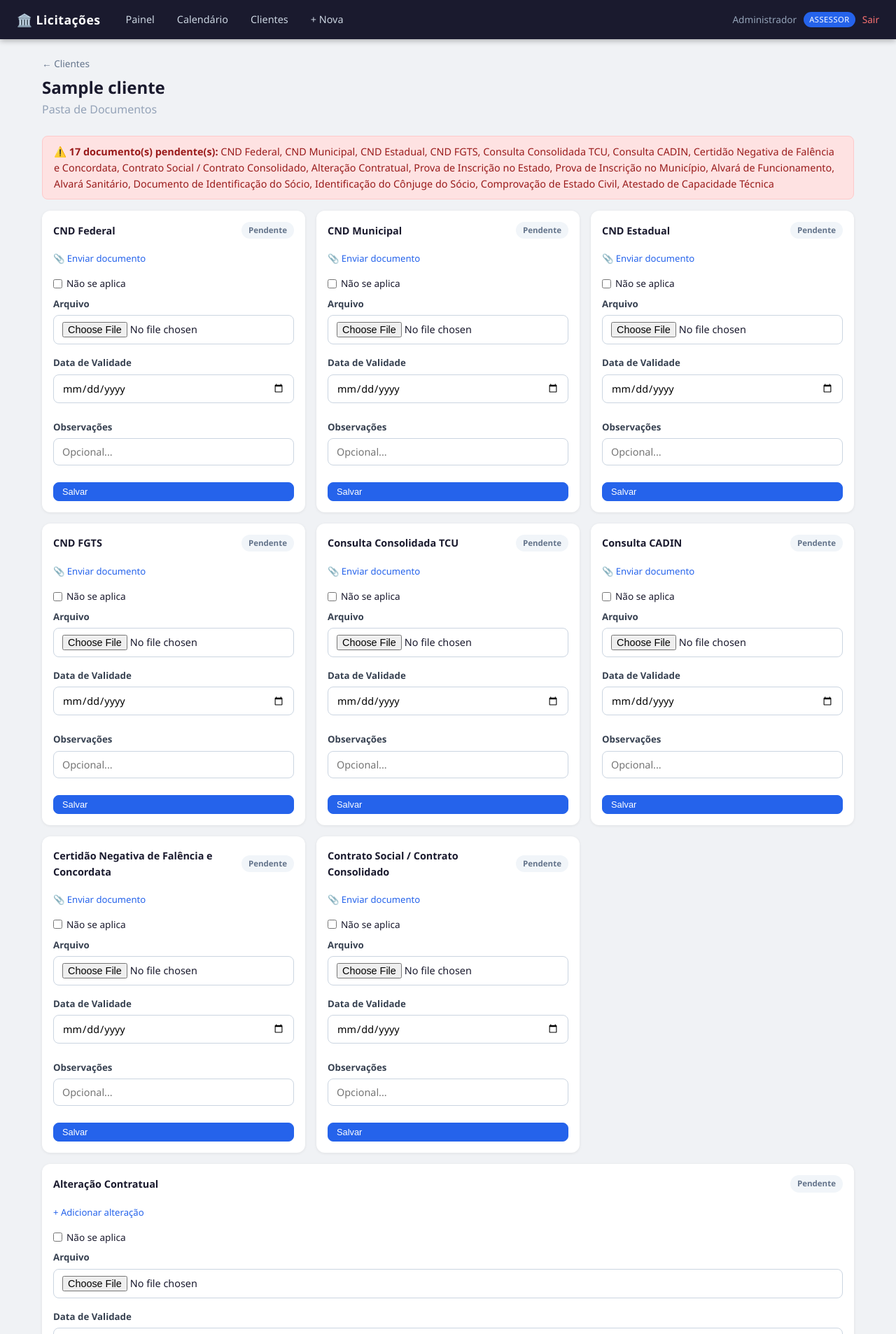
After one commit to igorsantoscost-rgb/Software-de-Licita-es, a Flask app: page /clientes/1/documentos in a window 1280 px wide. The commit adds this page. Shown: the top 1906 px of the page at 70% size. Run offline with Flask 3, Linux system fonts and the light colour scheme; a user stored in the database is signed in; tables that the repository leaves empty hold one stand-in row (values such as "Sample post").

Commit message:
feat: pasta de documentos do cliente

```diff
--- a/app/__init__.py
+++ b/app/__init__.py
@@ -32,10 +32,12 @@ def create_app():
     from app.routes.auth import auth_bp
     from app.routes.main import main_bp
     from app.routes.licitacoes import lic_bp
+    from app.routes.docs_cliente import docs_bp
 
     app.register_blueprint(auth_bp)
     app.register_blueprint(main_bp)
     app.register_blueprint(lic_bp)
+    app.register_blueprint(docs_bp)
 
     with app.app_context():
         db.create_all()
--- a/app/routes/auth.py
+++ b/app/routes/auth.py
@@ -16,7 +16,8 @@ def login():
         senha = request.form.get("senha", "")
         user = User.query.filter_by(email=email).first()
         if user and bcrypt.check_password_hash(user.senha, senha):
-            login_user(user)
+            remember = request.form.get("remember") == "on"
+            login_user(user, remember=remember)
             return redirect(url_for("main.painel"))
         flash("Email ou senha incorretos.", "erro")
     return render_template("login.html")
--- /dev/null
+++ b/app/routes/docs_cliente.py
@@ -0,0 +1,182 @@
+from flask import Blueprint, render_template, redirect, url_for, request, flash, send_from_directory, abort
+from flask_login import login_required, current_user
+from app.models import Cliente, DocumentoCliente, DOCUMENTOS_CLIENTE, DOCUMENTO_TIPOS
+from app import db
+from datetime import datetime, date
+import os, uuid
+
+docs_bp = Blueprint("docs", __name__, url_prefix="/clientes")
+
+UPLOAD_FOLDER = "/app/uploads/clientes"
+AVISO_DIAS = 15
+
+
+def _status_validade(validade):
+    if not validade:
+        return "sem-validade"
+    hoje = date.today()
+    diff = (validade - hoje).days
+    if diff < 0:
+        return "vencido"
+    if diff <= AVISO_DIAS:
+        return "vencendo"
+    return "ok"
+
+
+@docs_bp.route("/<int:cliente_id>/documentos")
+@login_required
+def documentos(cliente_id):
+    cliente = Cliente.query.get_or_404(cliente_id)
+    if not current_user.is_assessor() and current_user.cliente_id != cliente_id:
+        abort(403)
+
+    todos_docs = DocumentoCliente.query.filter_by(cliente_id=cliente_id).order_by(DocumentoCliente.criado_em.desc()).all()
+
+    # Agrupa por tipo — pega o mais recente de cada tipo (exceto alteracao que pode ter multiplos)
+    docs_por_tipo = {}
+    for doc in todos_docs:
+        if doc.tipo == "alteracao_contratual":
+            docs_por_tipo.setdefault(doc.tipo, []).append(doc)
+        else:
+            if doc.tipo not in docs_por_tipo:
+                docs_por_tipo[doc.tipo] = doc
+
+    # Calcula status geral (pendencias)
+    pendencias = []
+    for slug, label in DOCUMENTOS_CLIENTE:
+        doc = docs_por_tipo.get(slug)
+        nao_aplica = False
+        if isinstance(doc, list):
+            nao_aplica = any(d.nao_se_aplica for d in doc)
+            tem_doc = len(doc) > 0
+        elif doc:
+            nao_aplica = doc.nao_se_aplica
+            tem_doc = True
+        else:
+            tem_doc = False
+        if not tem_doc and not nao_aplica:
+            pendencias.append(label)
+
+    return render_template(
+        "documentos_cliente.html",
+        cliente=cliente,
+        documentos_tipos=DOCUMENTOS_CLIENTE,
+        docs_por_tipo=docs_por_tipo,
+        pendencias=pendencias,
+        status_validade=_status_validade,
+        hoje=date.today(),
+        aviso_dias=AVISO_DIAS,
+    )
+
+
+@docs_bp.route("/<int:cliente_id>/documentos/upload", methods=["POST"])
+@login_required
+def upload_doc(cliente_id):
+    if not current_user.is_assessor():
+        abort(403)
+    cliente = Cliente.query.get_or_404(cliente_id)
+
+    tipo = request.form.get("tipo", "")
+    nao_aplica = request.form.get("nao_se_aplica") == "on"
+    obs = request.form.get("obs", "").strip()
+    validade_str = request.form.get("validade", "").strip()
+    validade = None
+    if validade_str:
+        try:
+            validade = datetime.strptime(validade_str, "%Y-%m-%d").date()
+        except ValueError:
+            pass
+
+    if tipo not in DOCUMENTO_TIPOS:
+        flash("Tipo de documento inválido.", "erro")
+        return redirect(url_for("docs.documentos", cliente_id=cliente_id))
+
+    arquivo = request.files.get("arquivo")
+
+    if nao_aplica:
+        # Remove docs anteriores do mesmo tipo e registra nao_se_aplica
+        if tipo != "alteracao_contratual":
+            DocumentoCliente.query.filter_by(cliente_id=cliente_id, tipo=tipo).delete()
+        doc = DocumentoCliente(
+            cliente_id=cliente_id,
+            tipo=tipo,
+            nome_original="N/A",
+            caminho="",
+            nao_se_aplica=True,
+            obs=obs,
+            validade=validade,
+            enviado_por=current_user.id,
+        )
+        db.session.add(doc)
+        db.session.commit()
+        flash("Marcado como não se aplica.", "ok")
+        return redirect(url_for("docs.documentos", cliente_id=cliente_id))
+
+    if not arquivo or not arquivo.filename:
+        flash("Selecione um arquivo.", "erro")
+        return redirect(url_for("docs.documentos", cliente_id=cliente_id))
+
+    pasta = os.path.join(UPLOAD_FOLDER, str(cliente_id))
+    os.makedirs(pasta, exist_ok=True)
+    ext = os.path.splitext(arquivo.filename)[1]
+    nome_salvo = f"{uuid.uuid4().hex}{ext}"
+    caminho = os.path.join(pasta, nome_salvo)
+    arquivo.save(caminho)
+
+    # Para tipos únicos, remove o anterior
+    if tipo != "alteracao_contratual":
+        antigos = DocumentoCliente.query.filter_by(cliente_id=cliente_id, tipo=tipo).all()
+        for a in antigos:
+            if a.caminho and os.path.exists(a.caminho):
+                try:
+                    os.remove(a.caminho)
+                except Exception:
+                    pass
+            db.session.delete(a)
+
+    doc = DocumentoCliente(
+        cliente_id=cliente_id,
+        tipo=tipo,
+        nome_original=arquivo.filename,
+        caminho=caminho,
+        tamanho=os.path.getsize(caminho),
+        nao_se_aplica=False,
+        obs=obs,
+        validade=validade,
+        enviado_por=current_user.id,
+    )
+    db.session.add(doc)
+    db.session.commit()
+    flash("Documento enviado com sucesso.", "ok")
+    return redirect(url_for("docs.documentos", cliente_id=cliente_id))
+
+
+@docs_bp.route("/doc-cliente/<int:doc_id>/download")
+@login_required
+def download(doc_id):
+    doc = DocumentoCliente.query.get_or_404(doc_id)
+    if not current_user.is_assessor() and current_user.cliente_id != doc.cliente_id:
+        abort(403)
+    if not doc.caminho or not os.path.exists(doc.caminho):
+        abort(404)
+    pasta = os.path.dirname(doc.caminho)
+    nome = os.path.basename(doc.caminho)
+    return send_from_directory(pasta, nome, as_attachment=True, download_name=doc.nome_original)
+
+
+@docs_bp.route("/doc-cliente/<int:doc_id>/excluir", methods=["POST"])
+@login_required
+def excluir(doc_id):
+    if not current_user.is_assessor():
+        abort(403)
+    doc = DocumentoCliente.query.get_or_404(doc_id)
+    cliente_id = doc.cliente_id
+    if doc.caminho and os.path.exists(doc.caminho):
+        try:
+            os.remove(doc.caminho)
+        except Exception:
+            pass
+    db.session.delete(doc)
+    db.session.commit()
+    flash("Documento removido.", "ok")
+    return redirect(url_for("docs.documentos", cliente_id=cliente_id))
--- a/app/static/css/style.css
+++ b/app/static/css/style.css
@@ -308,6 +308,9 @@ a:hover { text-decoration: underline; }
 .modal-box h3 { margin-bottom: 18px; }
 .modal-btns { display: flex; gap: 10px; justify-content: flex-end; margin-top: 10px; }
 
+.campo-remember { display: flex; align-items: center; gap: 8px; margin-bottom: 16px; font-size: .88rem; color: #374151; }
+.campo-remember input { width: 16px; height: 16px; cursor: pointer; }
+
 /* ── Login ── */
 .login-body { display: flex; align-items: center; justify-content: center; min-height: 100vh; background: #0f172a; }
 .login-card {
@@ -328,3 +331,72 @@ a:hover { text-decoration: underline; }
 .vazio { text-align: center; padding: 48px; color: #94a3b8; background: #fff; border-radius: 12px; }
 strong { font-weight: 600; }
 small { font-size: .8rem; }
+
+/* ── Documentos do Cliente ── */
+.docs-grid {
+  display: grid;
+  grid-template-columns: repeat(auto-fill, minmax(320px, 1fr));
+  gap: 16px;
+}
+.doc-card-full { grid-column: 1 / -1; }
+.doc-card {
+  background: #fff;
+  border-radius: 12px;
+  padding: 16px;
+  box-shadow: 0 1px 4px rgba(0,0,0,.07);
+  display: flex;
+  flex-direction: column;
+  gap: 10px;
+}
+.doc-card-header {
+  display: flex;
+  justify-content: space-between;
+  align-items: center;
+  gap: 8px;
+}
+.doc-card-titulo { font-weight: 600; font-size: .9rem; color: #1a1a2e; }
+.badge-doc {
+  font-size: .72rem;
+  font-weight: 600;
+  padding: 3px 10px;
+  border-radius: 20px;
+  white-space: nowrap;
+}
+.badge-doc.ok { background: #dcfce7; color: #166534; }
+.badge-doc.vencido { background: #fee2e2; color: #991b1b; }
+.badge-doc.vencendo { background: #fef3c7; color: #92400e; }
+.badge-doc.pendente { background: #f1f5f9; color: #64748b; }
+.badge-doc.nao-aplica { background: #e0e7ff; color: #3730a3; }
+.badge-doc.sem-val { background: #f8fafc; color: #94a3b8; }
+
+.doc-existente { display: flex; flex-direction: column; gap: 4px; padding: 10px; background: #f8fafc; border-radius: 8px; }
+.doc-nome-link { font-size: .87rem; color: #2563eb; }
+.doc-val { font-size: .78rem; color: #64748b; }
+.txt-vencido { color: #991b1b; font-weight: 600; }
+.txt-vencendo { color: #92400e; font-weight: 600; }
+.doc-obs-text { font-size: .78rem; color: #64748b; font-style: italic; }
+
+.doc-lista-inner { list-style: none; display: flex; flex-direction: column; gap: 6px; }
+.doc-item-inner {
+  display: flex;
+  align-items: center;
+  gap: 8px;
+  flex-wrap: wrap;
+  padding: 6px 10px;
+  background: #f8fafc;
+  border-radius: 6px;
+  font-size: .83rem;
+}
+
+.upload-details { margin-top: 4px; }
+.upload-details summary {
+  cursor: pointer;
+  font-size: .82rem;
+  color: #2563eb;
+  font-weight: 500;
+  list-style: none;
+  padding: 4px 0;
+}
+.form-doc { margin-top: 10px; display: flex; flex-direction: column; gap: 8px; }
+.campo-check-nao-aplica { display: flex; align-items: center; gap: 6px; font-size: .85rem; }
+.input-file-doc { font-size: .83rem; }
--- a/app/templates/clientes.html
+++ b/app/templates/clientes.html
@@ -11,7 +11,7 @@
 <div class="tabela-wrap">
   <table class="tabela">
     <thead>
-      <tr><th>Nome</th><th>CNPJ</th><th>Cadastrado em</th></tr>
+      <tr><th>Nome</th><th>CNPJ</th><th>Cadastrado em</th><th></th></tr>
     </thead>
     <tbody>
       {% for c in clientes %}
@@ -19,6 +19,7 @@
         <td>{{ c.nome }}</td>
         <td>{{ c.cnpj or '—' }}</td>
         <td>{{ c.criado_em.strftime('%d/%m/%Y') }}</td>
+        <td><a href="{{ url_for('docs.documentos', cliente_id=c.id) }}" class="btn btn-sm">📁 Documentos</a></td>
       </tr>
       {% endfor %}
     </tbody>
--- /dev/null
+++ b/app/templates/documentos_cliente.html
@@ -0,0 +1,153 @@
+{% extends "base.html" %}
+{% block titulo %}Documentos — {{ cliente.nome }}{% endblock %}
+{% block conteudo %}
+
+<div class="page-header">
+  <div>
+    <a href="{{ url_for('main.clientes') }}" class="voltar">← Clientes</a>
+    <h2>{{ cliente.nome }}</h2>
+    <p class="muted">Pasta de Documentos</p>
+  </div>
+</div>
+
+{% if pendencias %}
+<div class="alerta alerta-erro">
+  ⚠️ <strong>{{ pendencias|length }} documento(s) pendente(s):</strong> {{ pendencias|join(', ') }}
+</div>
+{% else %}
+<div class="alerta alerta-ok">
+  ✅ Todos os documentos estão preenchidos ou marcados como não se aplica.
+</div>
+{% endif %}
+
+<div class="docs-grid">
+  {% for slug, label in documentos_tipos %}
+  {% set doc = docs_por_tipo.get(slug) %}
+  {% set is_lista = slug == 'alteracao_contratual' %}
+
+  <div class="doc-card {% if is_lista %}doc-card-full{% endif %}">
+    <div class="doc-card-header">
+      <span class="doc-card-titulo">{{ label }}</span>
+
+      {% if is_lista %}
+        {% set tem = doc and doc|length > 0 %}
+      {% else %}
+        {% set tem = doc is not none %}
+      {% endif %}
+
+      {% if tem %}
+        {% if is_lista %}
+          <span class="badge-doc ok">{{ doc|length }} arquivo(s)</span>
+        {% elif doc.nao_se_aplica %}
+          <span class="badge-doc nao-aplica">Não se aplica</span>
+        {% else %}
+          {% set sv = status_validade(doc.validade) %}
+          {% if sv == 'vencido' %}
+            <span class="badge-doc vencido">Vencido</span>
+          {% elif sv == 'vencendo' %}
+            <span class="badge-doc vencendo">Vence em breve</span>
+          {% elif sv == 'ok' %}
+            <span class="badge-doc ok">OK</span>
+          {% else %}
+            <span class="badge-doc sem-val">Sem validade</span>
+          {% endif %}
+        {% endif %}
+      {% else %}
+        <span class="badge-doc pendente">Pendente</span>
+      {% endif %}
+    </div>
+
+    <!-- Documentos existentes -->
+    {% if is_lista and doc %}
+      <ul class="doc-lista-inner">
+        {% for d in doc %}
+        <li class="doc-item-inner">
+          {% if not d.nao_se_aplica %}
+          <a href="{{ url_for('docs.download', doc_id=d.id) }}" class="doc-nome-link">📄 {{ d.nome_original }}</a>
+          {% else %}
+          <span class="muted">Não se aplica</span>
+          {% endif %}
+          {% if d.validade %}
+          <span class="doc-val {% if status_validade(d.validade) == 'vencido' %}txt-vencido{% elif status_validade(d.validade) == 'vencendo' %}txt-vencendo{% endif %}">
+            Val: {{ d.validade.strftime('%d/%m/%Y') }}
+          </span>
+          {% endif %}
+          {% if d.obs %}<span class="doc-obs-text">Obs: {{ d.obs }}</span>{% endif %}
+          {% if current_user.is_assessor() %}
+          <form method="POST" action="{{ url_for('docs.excluir', doc_id=d.id) }}" class="form-inline">
+            <button type="submit" class="btn-excluir" onclick="return confirm('Excluir?')">✕</button>
+          </form>
+          {% endif %}
+        </li>
+        {% endfor %}
+      </ul>
+    {% elif doc and not is_lista and not doc.nao_se_aplica %}
+      <div class="doc-existente">
+        <a href="{{ url_for('docs.download', doc_id=doc.id) }}" class="doc-nome-link">📄 {{ doc.nome_original }}</a>
+        {% if doc.validade %}
+        <span class="doc-val {% if status_validade(doc.validade) == 'vencido' %}txt-vencido{% elif status_validade(doc.validade) == 'vencendo' %}txt-vencendo{% endif %}">
+          Validade: {{ doc.validade.strftime('%d/%m/%Y') }}
+          {% if status_validade(doc.validade) == 'vencendo' %}
+          ⚠️ Vence em {{ (doc.validade - hoje).days }} dia(s)!
+          {% elif status_validade(doc.validade) == 'vencido' %}
+          🔴 Vencido há {{ (hoje - doc.validade).days }} dia(s)!
+          {% endif %}
+        </span>
+        {% endif %}
+        {% if doc.obs %}<p class="doc-obs-text">Obs: {{ doc.obs }}</p>{% endif %}
+        {% if current_user.is_assessor() %}
+        <form method="POST" action="{{ url_for('docs.excluir', doc_id=doc.id) }}" class="form-inline">
+          <button type="submit" class="btn-excluir" onclick="return confirm('Excluir este documento?')">✕ Remover</button>
+        </form>
+        {% endif %}
+      </div>
+    {% elif doc and not is_lista and doc.nao_se_aplica %}
+      {% if doc.obs %}<p class="doc-obs-text muted">Obs: {{ doc.obs }}</p>{% endif %}
+    {% endif %}
+
+    <!-- Formulário de upload -->
+    {% if current_user.is_assessor() %}
+    <details class="upload-details" {% if not tem %}open{% endif %}>
+      <summary>{% if is_lista %}+ Adicionar alteração{% else %}{% if tem %}🔄 Substituir{% else %}📎 Enviar documento{% endif %}{% endif %}</summary>
+      <form method="POST" action="{{ url_for('docs.upload_doc', cliente_id=cliente.id) }}" enctype="multipart/form-data" class="form-doc">
+        <input type="hidden" name="tipo" value="{{ slug }}">
+
+        <div class="campo-check-nao-aplica">
+          <input type="checkbox" name="nao_se_aplica" id="nao_{{ slug }}" class="check-nao-aplica" data-slug="{{ slug }}">
+          <label for="nao_{{ slug }}">Não se aplica</label>
+        </div>
+
+        <div class="campos-doc" id="campos_{{ slug }}">
+          <div class="campo">
+            <label>Arquivo</label>
+            <input type="file" name="arquivo" class="input-file-doc">
+          </div>
+          <div class="campo">
+            <label>Data de Validade</label>
+            <input type="date" name="validade">
+          </div>
+        </div>
+
+        <div class="campo">
+          <label>Observações</label>
+          <input type="text" name="obs" placeholder="Opcional...">
+        </div>
+
+        <button type="submit" class="btn btn-primary btn-sm">Salvar</button>
+      </form>
+    </details>
+    {% endif %}
+  </div>
+  {% endfor %}
+</div>
+
+<script>
+document.querySelectorAll('.check-nao-aplica').forEach(cb => {
+  cb.addEventListener('change', () => {
+    const campos = document.getElementById('campos_' + cb.dataset.slug);
+    if (campos) campos.style.display = cb.checked ? 'none' : 'block';
+  });
+});
+</script>
+
+{% endblock %}
--- a/app/templates/login.html
+++ b/app/templates/login.html
@@ -27,6 +27,10 @@
         <label>Senha</label>
         <input type="password" name="senha" required placeholder="••••••••">
       </div>
+      <div class="campo-remember">
+        <input type="checkbox" name="remember" id="remember">
+        <label for="remember">Manter-me conectado</label>
+      </div>
       <button type="submit" class="btn btn-primary btn-block">Entrar</button>
     </form>
   </div>
```
Also changed, not shown: app/models.py (+38 -0 lines), requirements.txt (+0 -3 lines).
